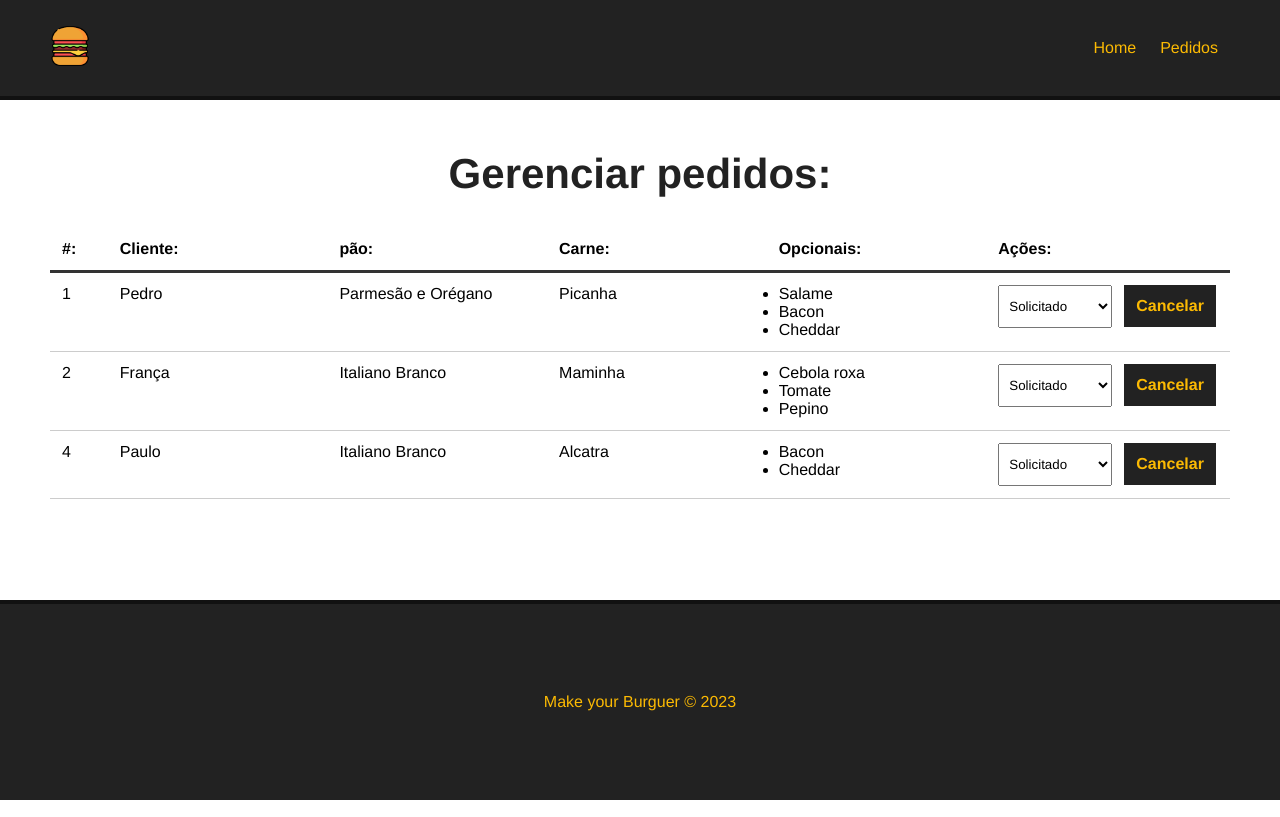
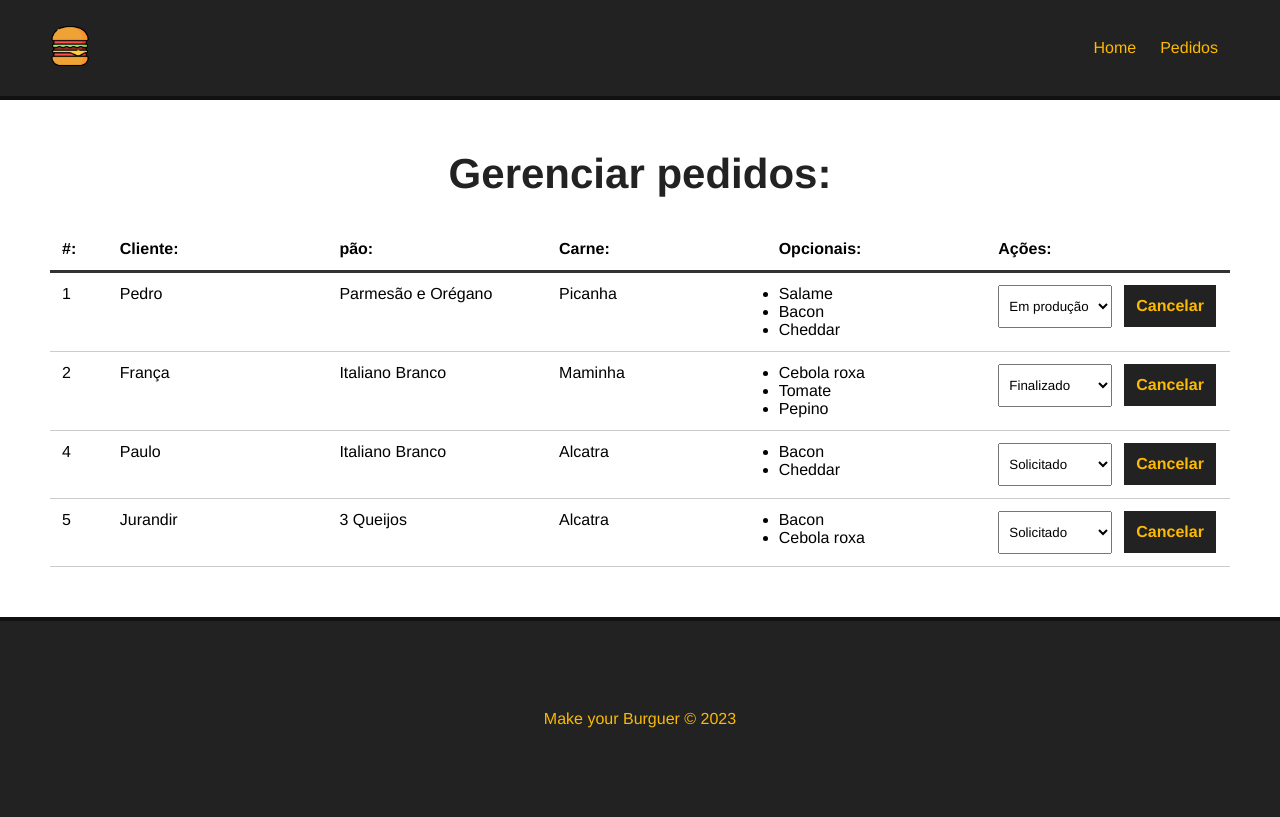
Before and after one commit to josepps/vue-hamburguer, a Vue app: page /pedidos in a window 1280 px wide. Built offline with nearby package versions, Linux system fonts and the light colour scheme; data requests are answered from the project's data file.

Commit message:
Atualização de pedidos

```diff
--- a/db/db.json
+++ b/db/db.json
@@ -87,7 +87,7 @@
         "Bacon",
         "Cheddar"
       ],
-      "status": "Solicitado",
+      "status": "Em produção",
       "id": 1
     },
     {
@@ -99,7 +99,7 @@
         "Tomate",
         "Pepino"
       ],
-      "status": "Solicitado",
+      "status": "Finalizado",
       "id": 2
     },
     {
@@ -112,6 +112,17 @@
       ],
       "status": "Solicitado",
       "id": 4
+    },
+    {
+      "nome": "Jurandir",
+      "carne": "Alcatra",
+      "pao": "3 Queijos",
+      "opcionais": [
+        "Bacon",
+        "Cebola roxa"
+      ],
+      "status": "Solicitado",
+      "id": 5
     }
   ]
 }
--- a/src/components/Dashboard.vue
+++ b/src/components/Dashboard.vue
@@ -22,9 +22,9 @@
                     </ul>
                 </div>
                 <div>
-                    <select name="status" class="status">
+                    <select name="status" class="status" @change="updatedBurger($event, burger.id)">
                         <option value="">Selecione</option>
-                        <option v-for="s in status" :key="s.id" value="s.tipo" :selected="burger.status == s.tipo" >
+                        <option v-for="s in status" :key="s.id" :value="s.tipo" :selected="burger.status == s.tipo" >
                             {{ s.tipo }}
                         </option>
                     </select>
@@ -78,6 +78,23 @@
             //msg
 
             this.getPedidos();
+
+        },
+        async updatedBurger(event, id) {
+
+            const option = event.target.value;
+
+            const dataJson = JSON.stringify({ status: option });
+
+            const req = await fetch(`http://localhost:3000/burgers/${id}`, {
+                method: "PATCH",
+                headers: { "Content-Type": "application/json" },
+                body: dataJson
+            });
+
+            const res = await req.json();
+
+            console.log(res);
 
         }
     },
```
